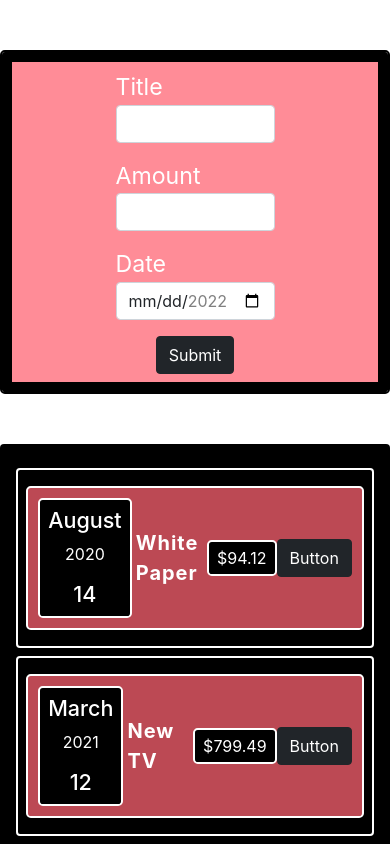
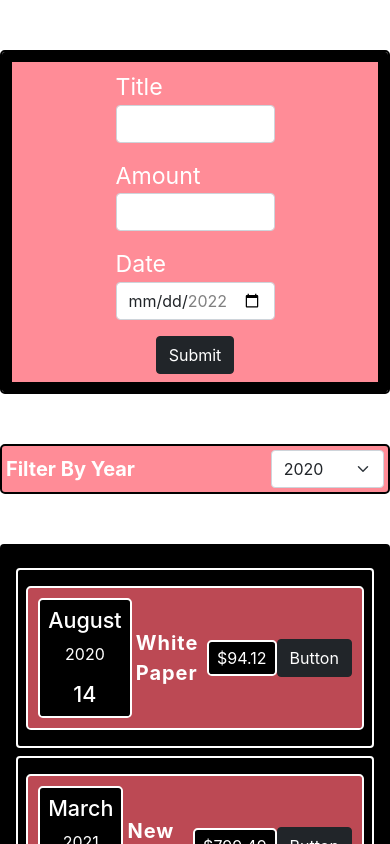
Before and after one commit to gokulr-05/REACT-PROJECTS-1, a React (Create React App) app: page / in a window 390 px wide. Shown: the top 844 px of the page. Built offline with nearby package versions, Linux system fonts and the light colour scheme.

Commit message:
year select feature

```diff
--- a/src/App.js
+++ b/src/App.js
@@ -1,6 +1,12 @@
+import ExpenseFilter from "./components/NewExpense/ExpenseFilter";
 import Expenses from "./components/Expenses";
 import NewExpense from "./components/NewExpense/NewExpense";
 let App = () => {
+  let expenseFunc = (expenseData) => {
+    console.log("In App Js");
+    console.log("expenseData=", expenseData);
+  };
+
   const expenses = [
     {
       id: "e1",
@@ -25,7 +31,8 @@ let App = () => {
 
   return (
     <div className="">
-      <NewExpense />
+      {/* <ExpenseFilter /> */}
+      <NewExpense expenses={expenses} expenseFunc={expenseFunc} />
       <Expenses expenses={expenses} />
     </div>
   );
--- a/src/components/Expenses.js
+++ b/src/components/Expenses.js
@@ -1,7 +1,23 @@
+import { useState } from "react";
+
 import ExpenseItem from "./ExpenseItem";
+import ExpenseFilter from "./NewExpense/ExpenseFilter";
+import "./NewExpense/ExpenseFilter.css";
 import "./Expenses.css";
+
 let Expenses = ({ expenses }) => {
+  let [selectedYear, setSelectedYear] = useState("2020");
+
+  let filterYear = (year) => {
+    setSelectedYear(year);
+
+    console.log("Expenses.js");
+    console.log(year);
+  };
+
   return (
+    <div>
+      <ExpenseFilter selectedYear={selectedYear} filterYear={filterYear} />
       <div className="rounded p-3 bg-black expenses-bucket">
         <ExpenseItem
           title={expenses[0].title}
@@ -27,6 +43,7 @@ let Expenses = ({ expenses }) => {
           date={expenses[3].date}
         />
       </div>
+    </div>
   );
 };
 
--- /dev/null
+++ b/src/components/NewExpense/ExpenseFilter.css
@@ -0,0 +1,32 @@
+.expense-filter-bucket {
+  width: 50%;
+  margin-top: 50px;
+  margin-left: auto;
+  margin-right: auto;
+  background-color: #ff6373bc;
+  border: 2px solid black;
+  border-radius: 5px;
+  padding: 1%;
+}
+
+.expense-filter-bucket > label {
+  font-size: 20px;
+  font-weight: 700;
+}
+
+.expense-filter-bucket > select {
+  width: 30%;
+}
+
+/* ########################### START MEDIA QUERIES#########################################  */
+
+@media (min-width: 0px) and (max-width: 991px) {
+  .expense-filter-bucket {
+    width: 100%;
+    margin-top: 50px;
+    margin-left: auto;
+    margin-right: auto;
+  }
+}
+
+/* ########################### END MEDIA QUERIES#########################################  */
--- /dev/null
+++ b/src/components/NewExpense/ExpenseFilter.js
@@ -0,0 +1,26 @@
+import "./ExpenseFilter.css";
+let ExpenseFilter = ({ filterYear, selectedYear }) => {
+  console.log("selectedYear=", selectedYear);
+
+  let yearChangeHandler = (e) => {
+    filterYear(e.target.value);
+  };
+
+  return (
+    <div className="expense-filter-bucket d-flex align-items-center justify-content-between">
+      <label className="text-white">Filter By Year</label>
+      <select
+        className="form-select"
+        value={selectedYear}
+        onChange={yearChangeHandler}
+      >
+        <option value="2022">2022</option>
+        <option value="2021">2021</option>
+        <option value="2020">2020</option>
+        <option value="2019">2019</option>
+      </select>
+    </div>
+  );
+};
+
+export default ExpenseFilter;
--- a/src/components/NewExpense/ExpenseForm.js
+++ b/src/components/NewExpense/ExpenseForm.js
@@ -1,8 +1,42 @@
+import { useState } from "react";
+
 import "./ExpenseForm.css";
 
-let ExpenseForm = () => {
+let ExpenseForm = ({ expenseFunction }) => {
+  let [enteredTitle, setEnteredTitle] = useState("");
+  let [enteredAmt, setEnteredAmt] = useState("");
+  let [enteredDate, setEnteredDate] = useState("");
+
+  let titleHandler = (e) => {
+    setEnteredTitle(e.target.value);
+  };
+
+  let amtHandler = (e) => {
+    setEnteredAmt(e.target.value);
+  };
+
+  let dateHandler = (e) => {
+    setEnteredDate(e.target.value);
+  };
+
+  let submitHandler = (e) => {
+    e.preventDefault();
+
+    let value = {
+      enteredTitle: enteredTitle,
+      enteredAmt: enteredAmt,
+      enteredDate: new Date(enteredDate),
+    };
+    console.log(value);
+    expenseFunction(value);
+
+    setEnteredTitle("");
+    setEnteredAmt("");
+    setEnteredDate("");
+  };
+
   return (
-    <form className="expenseform-form">
+    <form className="expenseform-form" onSubmit={submitHandler}>
       <div className="expenseform-bucket-1 d-flex flex-column gap-3 align-items-center py-2">
         <div className="row expenseform-bucket-item d-flex align-items-center justify-content-between">
           <div className="col-md-6 col-12">
@@ -11,7 +45,15 @@ let ExpenseForm = () => {
             </label>
           </div>
           <div className="col-md-6 col-12">
-            <input type="text" className="form-control" dir="rtl" />
+            <input
+              onChange={(e) => {
+                titleHandler(e);
+              }}
+              value={enteredTitle}
+              type="text"
+              className="form-control"
+              dir="rtl"
+            />
           </div>
         </div>
         <div className="row expenseform-bucket-item d-flex align-items-center justify-content-between">
@@ -25,11 +67,13 @@ let ExpenseForm = () => {
           </div>
           <div className="col-md-6 col-12">
             <input
+              value={enteredAmt}
               type="number"
               min="1"
               step="1"
               dir="rtl"
               className="form-control"
+              onChange={amtHandler}
             />
           </div>
         </div>
@@ -41,11 +85,13 @@ let ExpenseForm = () => {
           </div>
           <div className="col-md-6 col-12">
             <input
+              value={enteredDate}
               type="date"
               min="2022-01-01"
               max="2022-12-31"
               className="form-control"
               dir="rtl"
+              onChange={dateHandler}
             />
           </div>
         </div>
--- a/src/components/NewExpense/NewExpense.js
+++ b/src/components/NewExpense/NewExpense.js
@@ -1,10 +1,19 @@
 import "./NewExpense.css";
 import ExpenseForm from "./ExpenseForm";
 
-let NewExpense = () => {
+let NewExpense = ({ expenses, expenseFunc }) => {
+  let expenseFunction = (expenseObj) => {
+    let obj = {
+      ...expenseObj,
+      id: Math.random().toString(),
+    };
+
+    expenseFunc(obj);
+  };
+
   return (
     <div className="new-expense-bucket-1 rounded-3">
-      <ExpenseForm />
+      <ExpenseForm expenseFunction={expenseFunction} />
     </div>
   );
 };
```
Lines whose indentation alone changed are shown as unchanged.
